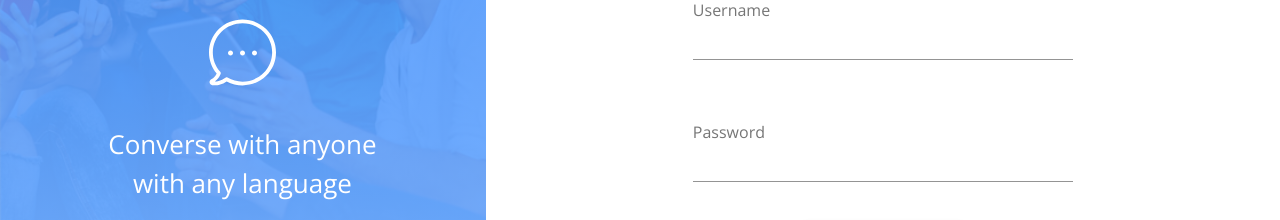
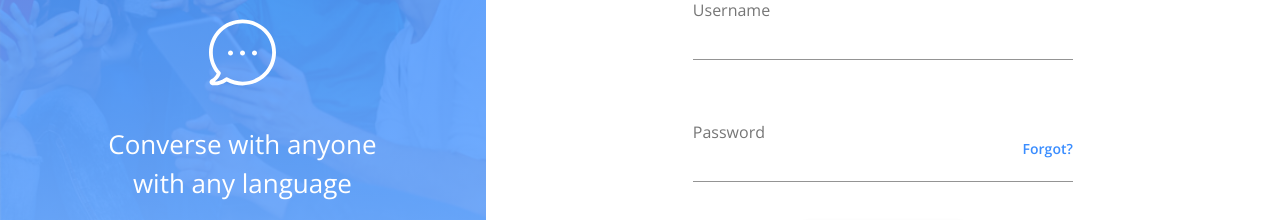
Before and after one commit to iferraro/524561, a React (Create React App) app in the folder client/: page /login in a window 1280 px wide. Shown: the part 252-472 px from the top of the page. Built offline with nearby package versions, Linux system fonts and the light colour scheme; no server answers.

Commit message:
Added 'Forgot?' to password input

```diff
--- a/client/src/Login.js
+++ b/client/src/Login.js
@@ -8,6 +8,7 @@ import {
   Input,
   makeStyles,
   useMediaQuery,
+  InputAdornment,
 } from "@material-ui/core";
 import { sharedClasses } from "./themes/signuplogin";
 import ThreeFriends from "./components/SignUpLogIn/ThreeFriends";
@@ -84,6 +85,16 @@ const Login = ({ user, login }) => {
               type="password"
               name="password"
               aria-label="password"
+              endAdornment={
+                <InputAdornment position="end">
+                  <a
+                    href="/"
+                    style={{ textDecoration: "none", color: "#3A8DFF" }}
+                  >
+                    Forgot?
+                  </a>
+                </InputAdornment>
+              }
               className={loginClasses.input}
               required
             />
```
